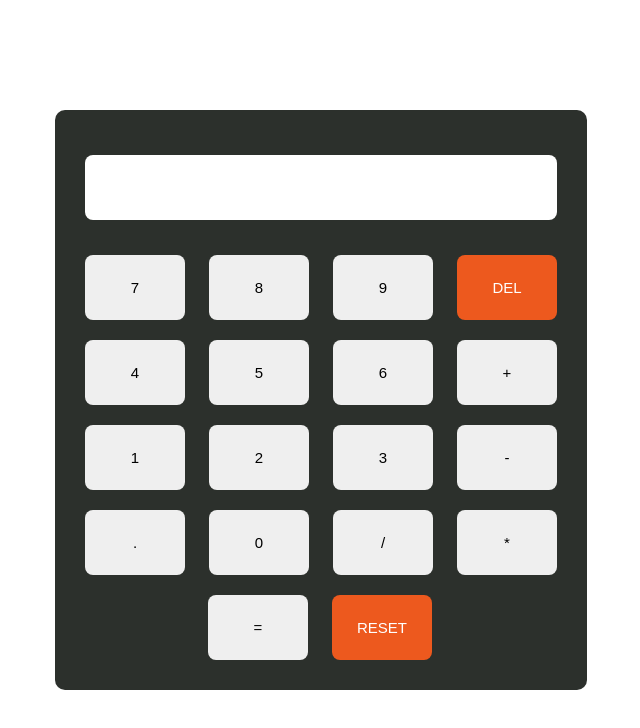
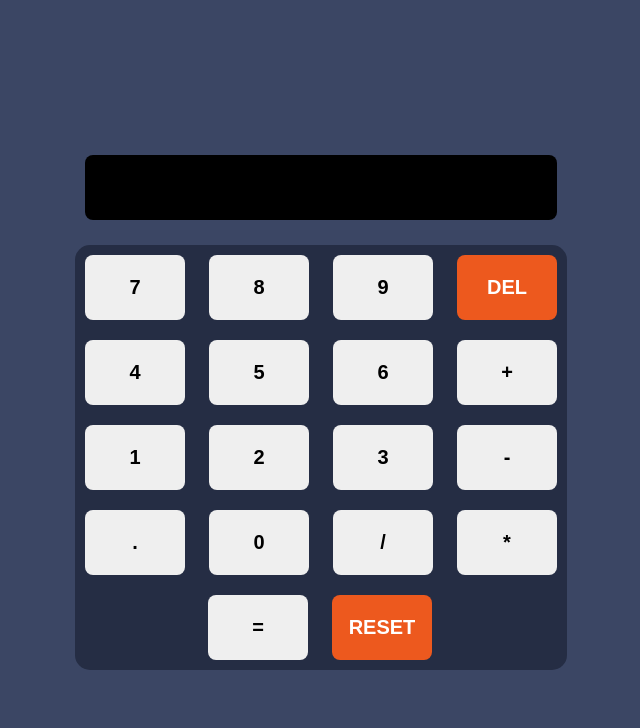
Before and after one commit to Deepak6206/CalculatorApp, a plain HTML site: page index.html in a window 1280 px wide. Shown: the whole page, without its empty margins (319-959 px from the left). Drawn offline with Linux system fonts and the light colour scheme.

Commit message:
My Calculator App

```diff
--- a/styles.css
+++ b/styles.css
@@ -2,6 +2,9 @@
   margin: 0;
   padding: 0;
   box-sizing: border-box;
+}
+body {
+  background-color: #3b4664;
 }
 #calc {
   width: 100%;
@@ -11,7 +14,6 @@
   align-items: center;
 }
 #content {
-  background: #2c302c;
   padding: 20px;
   border-radius: 10px;
 }
@@ -21,8 +23,9 @@
   width: 100px;
   height: 65px;
   border-radius: 8px;
-  font-size: 15px;
+  font-size: 20px;
   margin: 10px;
+  font-weight: 700;
   cursor: pointer;
 }
 #backspace {
@@ -45,7 +48,16 @@ form #output input {
   text-align: right;
   flex: 1;
   font-size: 25px;
+  font-weight: 900;
 }
 .lst {
   margin-left: 25%;
 }
+#output input {
+  background-color: black;
+  color: white;
+}
+.btn {
+  background: #252d44;
+  border-radius: 15px;
+}
```
